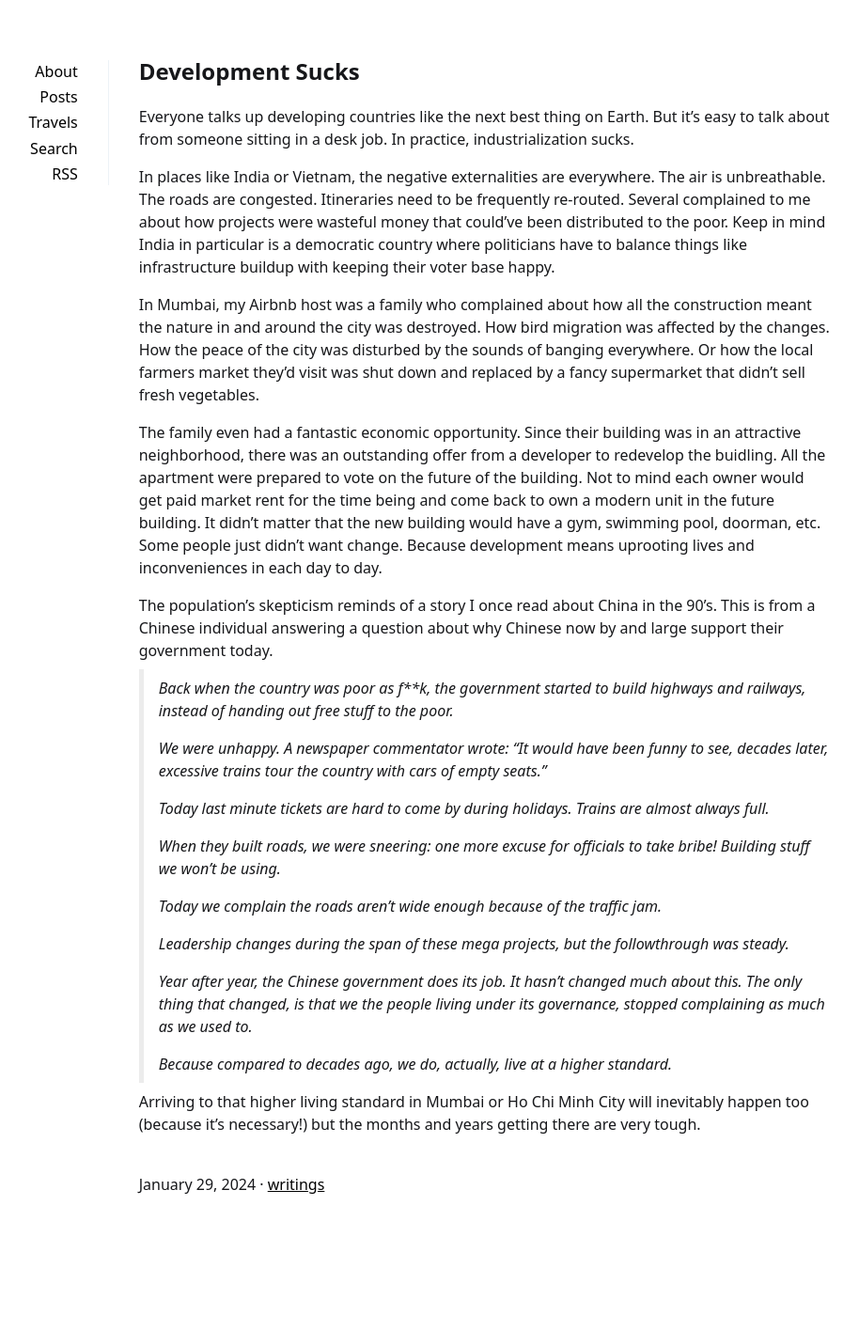
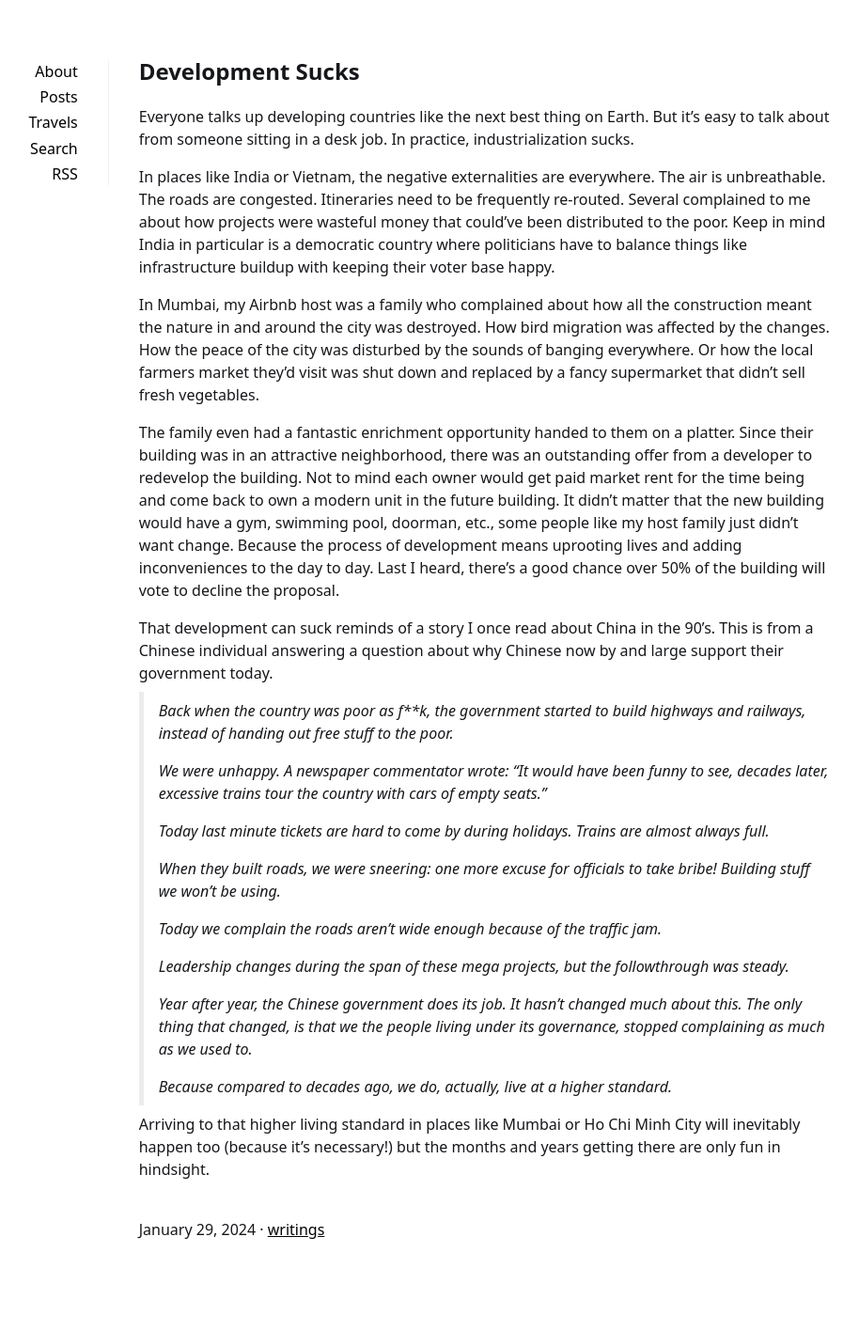
Before and after one commit to Jerry-Sun/jerry-sun.github.io, a Jekyll site: the page built from _posts/2024-01-29-development-sucks.md, in a window 1280 px wide. Shown: the whole page at 94% size, without its empty margins (205-1119 px from the left). Built offline with Jekyll 4.4.1, drawn with Linux system fonts in a browser that asks for light colours; before the commit the page ends 1368 px from its top, so only the background shows below that.

Commit message:
minor edits to economic development post

```diff
--- a/_posts/2024-01-29-development-sucks.md
+++ b/_posts/2024-01-29-development-sucks.md
@@ -13,9 +13,9 @@ In places like India or Vietnam, the negative externalities are everywhere. The
 
 In Mumbai, my Airbnb host was a family who complained about how all the construction meant the nature in and around the city was destroyed. How bird migration was affected by the changes. How the peace of the city was disturbed by the sounds of banging everywhere. Or how the local farmers market they'd visit was shut down and replaced by a fancy supermarket that didn't sell fresh vegetables.
 
-The family even had a fantastic economic opportunity. Since their building was in an attractive neighborhood, there was an outstanding offer from a developer to redevelop the buidling. All the apartment were prepared to vote on the future of the building. Not to mind each owner would get paid market rent for the time being and come back to own a modern unit in the future building. It didn't matter that the new building would have a gym, swimming pool, doorman, etc. Some people just didn't want change. Because development means uprooting lives and inconveniences in each day to day.
+The family even had a fantastic enrichment opportunity handed to them on a platter. Since their building was in an attractive neighborhood, there was an outstanding offer from a developer to redevelop the building. Not to mind each owner would get paid market rent for the time being and come back to own a modern unit in the future building. It didn't matter that the new building would have a gym, swimming pool, doorman, etc., some people like my host family just didn't want change. Because the process of development means uprooting lives and adding inconveniences to the day to day. Last I heard, there's a good chance over 50% of the building will vote to decline the proposal.
 
-The population's skepticism reminds of a story I once read about China in the 90's. This is from a Chinese individual answering a question about why Chinese now by and large support their government today.
+That development can suck reminds of a story I once read about China in the 90's. This is from a Chinese individual answering a question about why Chinese now by and large support their government today.
 
 > Back when the country was poor as f\*\*k, the government started to build highways and railways, instead of handing out free stuff to the poor.
 
@@ -33,4 +33,4 @@ The population's skepticism reminds of a story I once read about China in the 90
 
 > Because compared to decades ago, we do, actually, live at a higher standard.
 
-Arriving to that higher living standard in Mumbai or Ho Chi Minh City will inevitably happen too (because it's necessary!) but the months and years getting there are very tough.
+Arriving to that higher living standard in places like Mumbai or Ho Chi Minh City will inevitably happen too (because it's necessary!) but the months and years getting there are only fun in hindsight.
```
